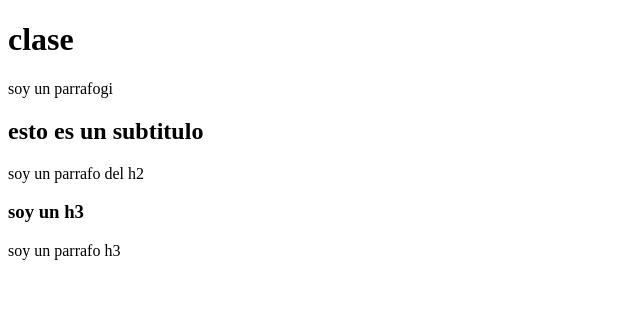
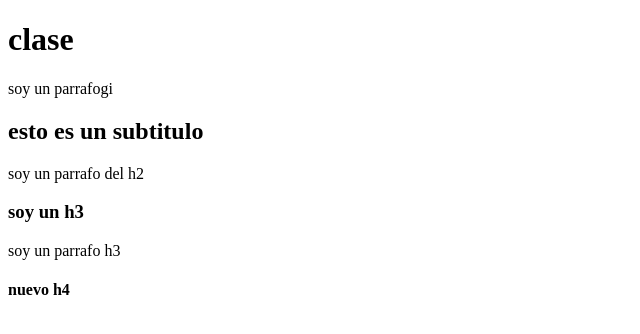
Before and after one commit to ignaciobaclini/git, a plain HTML site: page index.html in a window 1280 px wide. Shown: the whole page, without its empty margins (0-640 px from the left). Drawn offline with Linux system fonts and the light colour scheme.

Commit message:
nuevo h4

```diff
--- a/index.html
+++ b/index.html
@@ -14,6 +14,7 @@
     <p>soy un parrafo del h2</p>
     <h3>soy un h3</h3>
     <p>soy un parrafo h3</p>
+    <h4>nuevo h4</h4>
 
 </body>
 </html>
```
